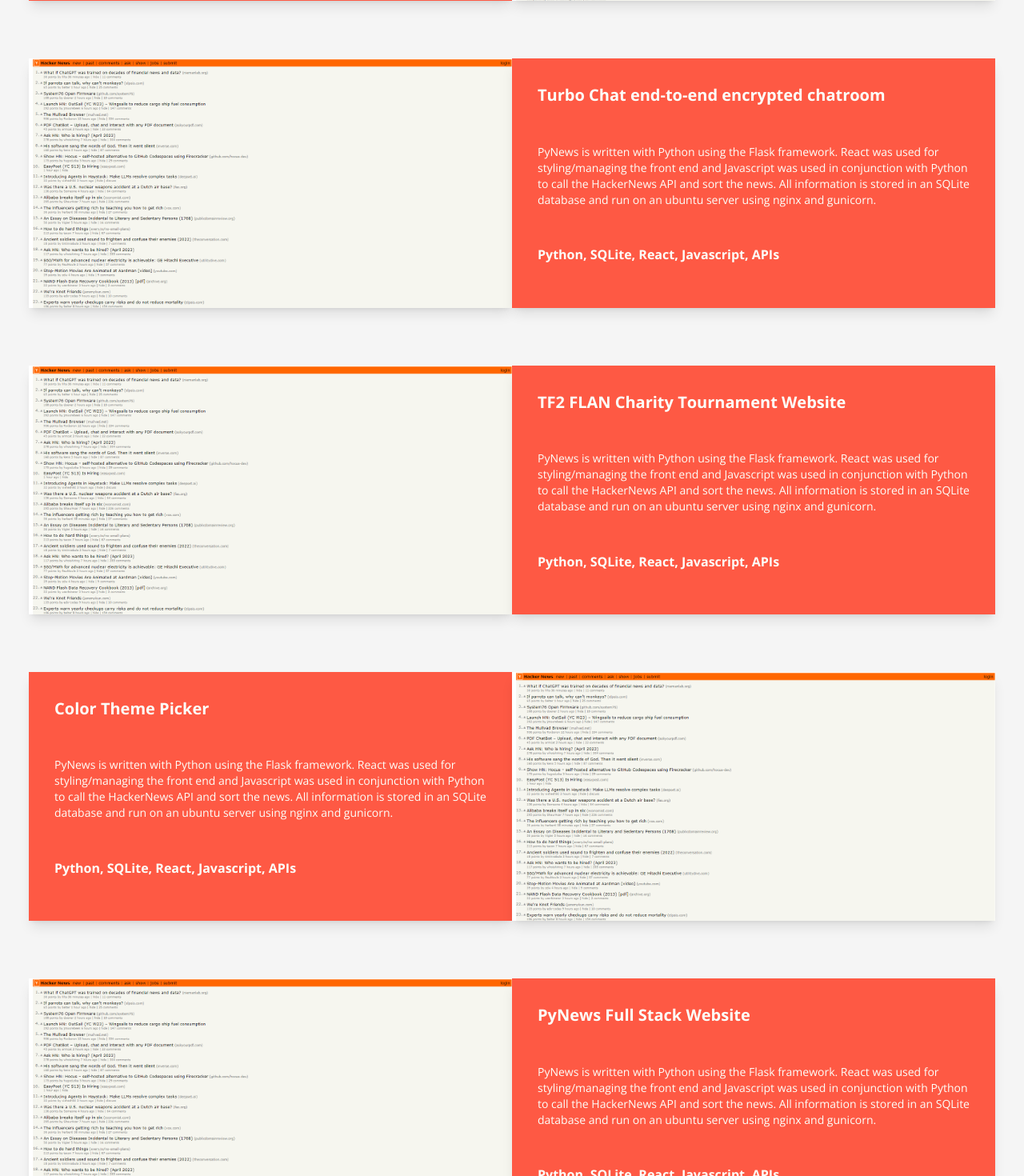
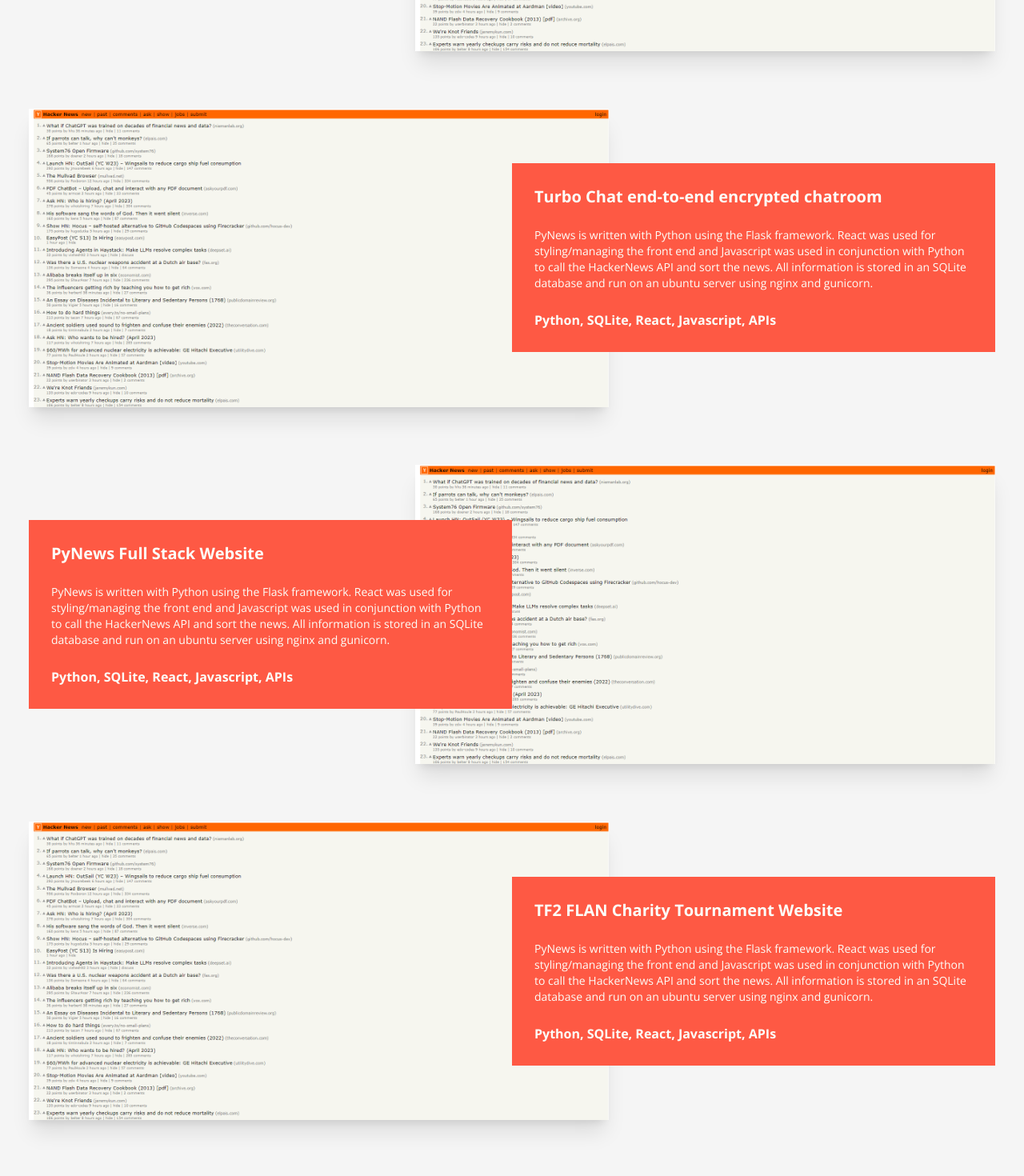
Before and after one commit to abrahambeltran/portfoliov2, a React (Vite) app: page / in a window 1280 px wide. Shown: the part 1320-2790 px from the top of the page at 80% size. Built offline with nearby package versions, Linux system fonts and the light colour scheme.

Commit message:
fancier project layout
also added in about tab for new loading methods, TODO

```diff
--- a/src/components/Navbar.jsx
+++ b/src/components/Navbar.jsx
@@ -18,6 +18,14 @@ const Navbar = () => {
                             href="#"
                         >
                             Home
+                        </a>
+                    </li>
+                    <li>
+                        <a
+                            className="inline-block rounded-full py-1 px-4 font-medium active-bg-[#b84030]"
+                            href="#"
+                        >
+                            About
                         </a>
                     </li>
                     <li>
--- a/src/components/Projects.jsx
+++ b/src/components/Projects.jsx
@@ -7,115 +7,47 @@ const Projects = () => {
                 rel="stylesheet"
                 href="https://cdn.jsdelivr.net/gh/devicons/devicon@v2.14.0/devicon.min.css"
             />
-            <div className="grid sm:grid-cols-2 md:grid-cols-4 p-4 max-w-[1240px] my-[20px] mx-auto">
-                <div className="mx-auto grid col-span-2 justify-center p-5 bg-[#FE5944] shadow-lg ">
-                    <p className="md:text-xl sm:text-l text-l font-bold p-3 text-[#FCFFFA]">
+            <div class="wrap max-w-[1240px] my-[20px] mx-auto p-4">
+                <div className="grid grid-cols-10">
+                    <div className="z-20 row-span-full col-span-6 col-end-6 self-center p-4 bg-[#FE5944] text-[#FCFFFA]">
+                        <p className="md:text-xl sm:text-l text-l font-bold p-3">
                             Personal Financial Dashboard
                         </p>
                         <p className="md:text-sm sm:text-sm text-sm p-3">
-                        PyNews is written with Python using the Flask framework.
-                        React was used for styling/managing the front end and
-                        Javascript was used in conjunction with Python to call
-                        the HackerNews API and sort the news. All information is
-                        stored in an SQLite database and run on an ubuntu server
-                        using nginx and gunicorn.
+                            PyNews is written with Python using the Flask
+                            framework. React was used for styling/managing the
+                            front end and Javascript was used in conjunction
+                            with Python to call the HackerNews API and sort the
+                            news. All information is stored in an SQLite
+                            database and run on an ubuntu server using nginx and
+                            gunicorn.
                         </p>
                         <p className="p-3 text-[#FCFFFA] font-bold">
                             Python, SQLite, React, Javascript, APIs
                         </p>
                     </div>
-                <div className="grid grid-flow-row col-span-2">
-                    <p className="md:text-5xl sm:text-3xl text-2xl bg-gray-300 p-1/2 flex justify-around shadow-lg">
+                    <div className="row-span-full col-span-6 col-end-11 self-center shadow-xl">
                         <img src="/src/assets/PyNews.png" className="" />
-                    </p>
                     </div>
                 </div>
-            <div className="grid sm:grid-cols-2 md:grid-cols-4 p-4 max-w-[1240px] my-[20px] mx-auto">
-                <div className="grid grid-flow-row col-span-2">
-                    <p className="md:text-5xl sm:text-3xl text-2xl bg-gray-300 p-1/2 flex justify-around shadow-lg">
+            </div>
+            <div class="wrap max-w-[1240px] my-[20px] mx-auto p-4">
+                <div className="grid grid-cols-10">
+                    <div className="row-span-full col-start-1 col-span-6 self-center shadow-xl">
                         <img src="/src/assets/PyNews.png" className="" />
-                    </p>
                     </div>
-                <div className="mx-auto grid col-span-2 justify-center p-5 bg-[#FE5944] shadow-lg ">
-                    <p className="md:text-xl sm:text-l text-l font-bold p-3 text-[#FCFFFA]">
+                    <div className="row-span-full col-span-6 col-start-6 col-end-11 self-center p-4 text-[#FCFFFA] bg-[#FE5944]">
+                        <p className="md:text-xl sm:text-l text-l font-bold p-3">
                             Turbo Chat end-to-end encrypted chatroom
                         </p>
                         <p className="md:text-sm sm:text-sm text-sm p-3">
-                        PyNews is written with Python using the Flask framework.
-                        React was used for styling/managing the front end and
-                        Javascript was used in conjunction with Python to call
-                        the HackerNews API and sort the news. All information is
-                        stored in an SQLite database and run on an ubuntu server
-                        using nginx and gunicorn.
-                    </p>
-                    <p className="p-3 text-[#FCFFFA] font-bold">
-                        Python, SQLite, React, Javascript, APIs
-                    </p>
-                </div>
-            </div>
-            <div className="grid sm:grid-cols-2 md:grid-cols-4 p-4 max-w-[1240px] my-[20px] mx-auto">
-                <div className="grid grid-flow-row col-span-2">
-                    <p className="md:text-5xl sm:text-3xl text-2xl bg-gray-300 p-1/2 flex justify-around shadow-lg">
-                        <img src="/src/assets/PyNews.png" className="" />
-                    </p>
-                </div>
-                <div className="mx-auto grid col-span-2 justify-center p-5 bg-[#FE5944] shadow-lg">
-                    <p className="md:text-xl sm:text-l text-l font-bold p-3 text-[#FCFFFA]">
-                        TF2 FLAN Charity Tournament Website
-                    </p>
-                    <p className="md:text-sm sm:text-sm text-sm p-3">
-                        PyNews is written with Python using the Flask framework.
-                        React was used for styling/managing the front end and
-                        Javascript was used in conjunction with Python to call
-                        the HackerNews API and sort the news. All information is
-                        stored in an SQLite database and run on an ubuntu server
-                        using nginx and gunicorn.
-                    </p>
-                    <p className="p-3 text-[#FCFFFA] font-bold">
-                        Python, SQLite, React, Javascript, APIs
-                    </p>
-                </div>
-            </div>
-            <div className="grid sm:grid-cols-2 md:grid-cols-4 p-4 max-w-[1240px] my-[20px] mx-auto">
-                <div className="mx-auto grid col-span-2 justify-center p-5 bg-[#FE5944] shadow-lg ">
-                    <p className="md:text-xl sm:text-l text-l font-bold p-3 text-[#FCFFFA]">
-                        Color Theme Picker
-                    </p>
-                    <p className="md:text-sm sm:text-sm text-sm p-3">
-                        PyNews is written with Python using the Flask framework.
-                        React was used for styling/managing the front end and
-                        Javascript was used in conjunction with Python to call
-                        the HackerNews API and sort the news. All information is
-                        stored in an SQLite database and run on an ubuntu server
-                        using nginx and gunicorn.
-                    </p>
-                    <p className="p-3 text-[#FCFFFA] font-bold">
-                        Python, SQLite, React, Javascript, APIs
-                    </p>
-                </div>
-                <div className="grid grid-flow-row col-span-2">
-                    <p className="md:text-5xl sm:text-3xl text-2xl bg-gray-300 p-1/2 flex justify-around shadow-lg">
-                        <img src="/src/assets/PyNews.png" className="" />
-                    </p>
-                </div>
-            </div>
-            <div className="grid sm:grid-cols-2 md:grid-cols-4 p-4 max-w-[1240px] my-[20px] mx-auto">
-                <div className="grid grid-flow-row col-span-2">
-                    <p className="md:text-5xl sm:text-3xl text-2xl bg-gray-300 p-1/2 flex justify-around shadow-lg">
-                        <img src="/src/assets/PyNews.png" className="" />
-                    </p>
-                </div>
-                <div className="mx-auto grid col-span-2 justify-center p-5 bg-[#FE5944] shadow-lg">
-                    <p className="md:text-xl sm:text-l text-l font-bold p-3 text-[#FCFFFA]">
-                        PyNews Full Stack Website
-                    </p>
-                    <p className="md:text-sm sm:text-sm text-sm p-3">
-                        PyNews is written with Python using the Flask framework.
-                        React was used for styling/managing the front end and
-                        Javascript was used in conjunction with Python to call
-                        the HackerNews API and sort the news. All information is
-                        stored in an SQLite database and run on an ubuntu server
-                        using nginx and gunicorn.
+                            PyNews is written with Python using the Flask
+                            framework. React was used for styling/managing the
+                            front end and Javascript was used in conjunction
+                            with Python to call the HackerNews API and sort the
+                            news. All information is stored in an SQLite
+                            database and run on an ubuntu server using nginx and
+                            gunicorn.
                         </p>
                         <p className="p-3 text-[#FCFFFA] font-bold">
                             Python, SQLite, React, Javascript, APIs
@@ -123,6 +55,55 @@ const Projects = () => {
                     </div>
                 </div>
             </div>
+            <div class="wrap max-w-[1240px] my-[20px] mx-auto p-4">
+                <div className="grid grid-cols-10">
+                    <div className="z-20 row-span-full col-span-6 col-end-6 self-center p-4 bg-[#FE5944] text-[#FCFFFA]">
+                        <p className="md:text-xl sm:text-l text-l font-bold p-3">
+                            PyNews Full Stack Website
+                        </p>
+                        <p className="md:text-sm sm:text-sm text-sm p-3">
+                            PyNews is written with Python using the Flask
+                            framework. React was used for styling/managing the
+                            front end and Javascript was used in conjunction
+                            with Python to call the HackerNews API and sort the
+                            news. All information is stored in an SQLite
+                            database and run on an ubuntu server using nginx and
+                            gunicorn.
+                        </p>
+                        <p className="p-3 text-[#FCFFFA] font-bold">
+                            Python, SQLite, React, Javascript, APIs
+                        </p>
+                    </div>
+                    <div className="row-span-full col-span-6 col-end-11 self-center shadow-xl">
+                        <img src="/src/assets/PyNews.png" className="" />
+                    </div>
+                </div>
+            </div>
+            <div class="wrap max-w-[1240px] my-[20px] mx-auto p-4">
+                <div className="grid grid-cols-10">
+                    <div className="row-span-full col-start-1 col-span-6 self-center border-[#FE5944] shadow-xl">
+                        <img src="/src/assets/PyNews.png" className="" />
+                    </div>
+                    <div className="row-span-full col-span-6 col-start-6 col-end-11 self-center p-4 text-[#FCFFFA] bg-[#FE5944]">
+                        <p className="md:text-xl sm:text-l text-l font-bold p-3">
+                            TF2 FLAN Charity Tournament Website
+                        </p>
+                        <p className="md:text-sm sm:text-sm text-sm p-3">
+                            PyNews is written with Python using the Flask
+                            framework. React was used for styling/managing the
+                            front end and Javascript was used in conjunction
+                            with Python to call the HackerNews API and sort the
+                            news. All information is stored in an SQLite
+                            database and run on an ubuntu server using nginx and
+                            gunicorn.
+                        </p>
+                        <p className="p-3 text-[#FCFFFA] font-bold">
+                            Python, SQLite, React, Javascript, APIs
+                        </p>
+                    </div>
+                </div>
+            </div>
+        </div>
     );
 };
 
```
Lines whose indentation alone changed are shown as unchanged.
